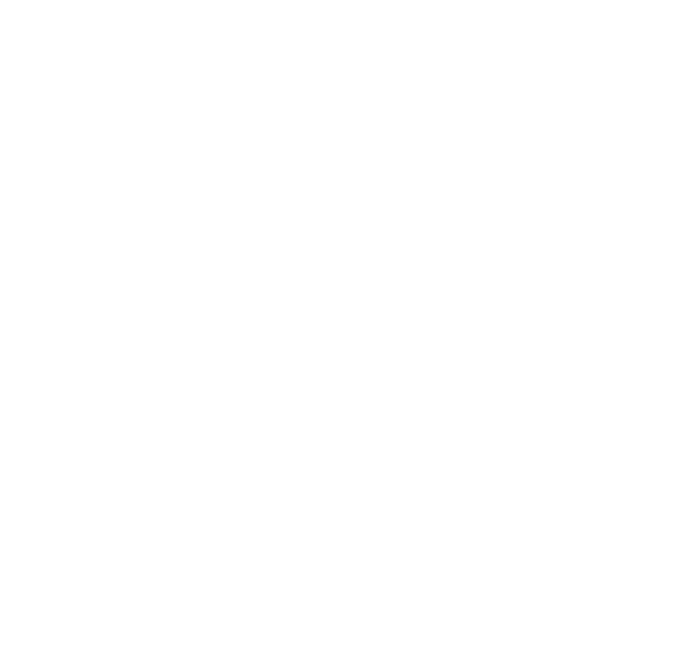
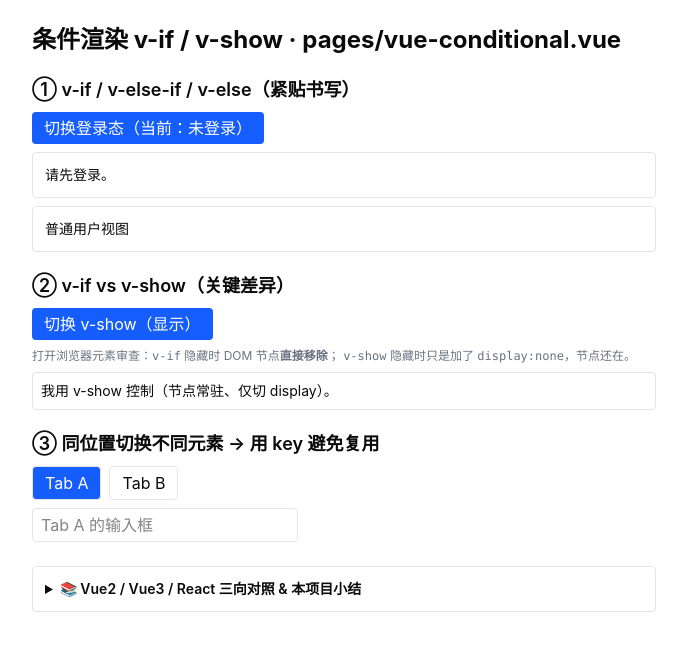
Before and after one commit to 1256807020/social-basic, a Nuxt app: page /vue-conditional in a window 1280 px wide. Before the commit this address had no page. Shown: the top 650 px of the page, without its empty margins (296-983 px from the left). Built offline with nearby package versions, Linux system fonts and the light colour scheme.

Commit message:
feat(learn): vue-conditional 条件渲染示例（v-if/v-else-if/v-else + v-show 差异 + key 防复用，含 React 对照）

```diff
--- /dev/null
+++ b/app/pages/vue-conditional.vue
@@ -0,0 +1,84 @@
+<script setup lang="ts">
+// ───────────────────────────────────────────────────────────
+// 从 Vue2 升级到 Vue3（模板控制流篇）· 条件渲染 v-if / v-show
+// · Vue2 与 Vue3：v-if / v-else-if / v-else 语法完全一致；v-show 也一致；
+// · React 对照：三元表达式 {cond ? <A/> : <B/>} 或 && 短路，没有内置"切换"指令。
+// 📌 实战定位：条件渲染【基础必学】；登录态/权限/加载-错误-空态三态切换全靠它。
+// 🧭 学习模式：🔧固定写法=v-if/v-else-if/v-else 必须紧贴、v-show 用 display 隐藏；👉=练习点（已填）；文末 <details> 有三向对照。
+// ───────────────────────────────────────────────────────────
+import { ref } from 'vue'
+
+const loggedIn = ref(false)
+const role = ref<'admin' | 'user'>('user')
+const showByVShow = ref(true)
+const tab = ref<'a' | 'b'>('a')
+</script>
+
+<template>
+  <main class="mx-auto max-w-2xl space-y-5 p-6">
+    <h1 class="text-2xl font-bold">条件渲染 v-if / v-show · pages/vue-conditional.vue</h1>
+
+    <!-- ① v-if / v-else-if / v-else 必须紧贴 -->
+    <section class="space-y-2">
+      <h2 class="text-lg font-semibold">① v-if / v-else-if / v-else（紧贴书写）</h2>
+      <button class="rounded bg-blue-600 px-3 py-1 text-white" @click="loggedIn = !loggedIn">
+        切换登录态（当前：{{ loggedIn ? '已登录' : '未登录' }}）
+      </button>
+      <div class="rounded border p-3 text-sm">
+        <!-- 👉 练习：把 role 也接进来判断显示管理员入口 -->
+        <p v-if="loggedIn">欢迎回来，已登录用户。</p>
+        <p v-else>请先登录。</p>
+      </div>
+      <!-- 多分支 -->
+      <div class="rounded border p-3 text-sm">
+        <p v-if="role === 'admin'">🔧 管理员面板入口</p>
+        <p v-else-if="role === 'user'">普通用户视图</p>
+        <p v-else>未知角色</p>
+      </div>
+    </section>
+
+    <!-- ② v-if（销毁/重建）vs v-show（display:none） -->
+    <section class="space-y-2">
+      <h2 class="text-lg font-semibold">② v-if vs v-show（关键差异）</h2>
+      <button class="rounded bg-blue-600 px-3 py-1 text-white" @click="showByVShow = !showByVShow">
+        切换 v-show（{{ showByVShow ? '显示' : '隐藏' }}）
+      </button>
+      <p class="text-xs text-gray-500">
+        打开浏览器元素审查：<code>v-if</code> 隐藏时 DOM 节点<strong>直接移除</strong>；
+        <code>v-show</code> 隐藏时只是加了 <code>display:none</code>，节点还在。
+      </p>
+      <p v-show="showByVShow" class="rounded border p-2 text-sm">我用 v-show 控制（节点常驻、仅切 display）。</p>
+    </section>
+
+    <!-- ③ tab 切换：v-if 需要 key 时的陷阱 -->
+    <section class="space-y-2">
+      <h2 class="text-lg font-semibold">③ 同位置切换不同元素 → 用 key 避免复用</h2>
+      <div class="flex gap-2">
+        <button class="rounded border px-3 py-1" :class="tab === 'a' && 'bg-blue-600 text-white'" @click="tab = 'a'">Tab A</button>
+        <button class="rounded border px-3 py-1" :class="tab === 'b' && 'bg-blue-600 text-white'" @click="tab = 'b'">Tab B</button>
+      </div>
+      <!-- 两个 input 同位置，不加 key 会被 Vue 复用（切换后输入内容残留） -->
+      <input v-if="tab === 'a'" key="a" class="rounded border px-2 py-1" placeholder="Tab A 的输入框" />
+      <input v-else key="b" class="rounded border px-2 py-1" placeholder="Tab B 的输入框" />
+    </section>
+
+    <details class="mt-6 rounded border p-3 text-sm">
+      <summary class="cursor-pointer font-semibold">📚 Vue2 / Vue3 / React 三向对照 & 本项目小结</summary>
+      <table class="mt-2 w-full border-collapse text-left">
+        <thead>
+          <tr class="border-b">
+            <th class="px-2 py-1">维度</th>
+            <th class="px-2 py-1">Vue2 / Vue3</th>
+            <th class="px-2 py-1">React</th>
+          </tr>
+        </thead>
+        <tbody>
+          <tr class="border-b"><td class="px-2 py-1">单条件</td><td class="px-2 py-1">v-if="cond"</td><td class="px-2 py-1">{cond && &lt;A/&gt;}</td></tr>
+          <tr class="border-b"><td class="px-2 py-1">二选一</td><td class="px-2 py-1">v-if / v-else</td><td class="px-2 py-1">{cond ? &lt;A/&gt; : &lt;B/&gt;}</td></tr>
+          <tr class="border-b"><td class="px-2 py-1">频繁显隐</td><td class="px-2 py-1">v-show（留节点）</td><td class="px-2 py-1">控制 className display</td></tr>
+        </tbody>
+      </table>
+      <p class="mt-2 text-gray-500">📝 小结：切换频率高、节点重（如弹层）用 <code>v-show</code>；一次性条件、涉及数据重建用 <code>v-if</code>。同位置切换不同元素记得加 <code>:key</code> 防复用。</p>
+    </details>
+  </main>
+</template>
```
